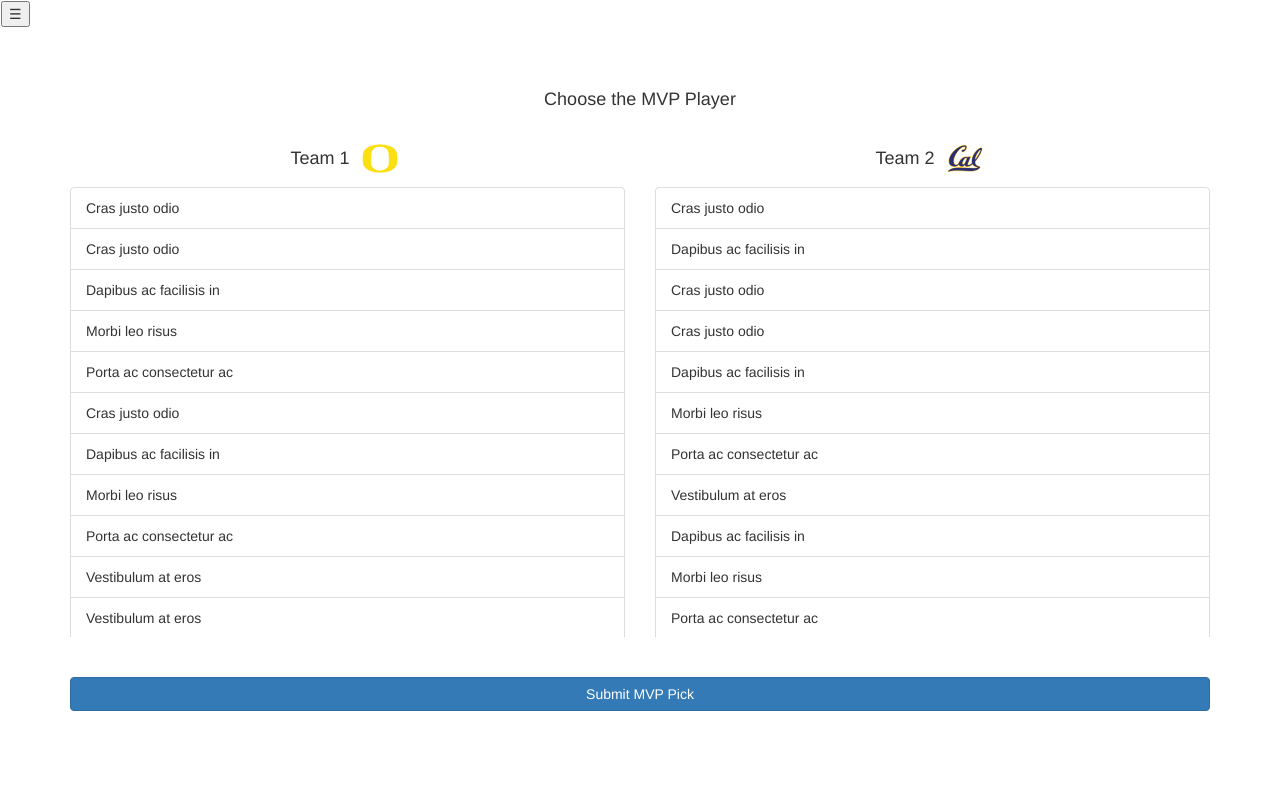
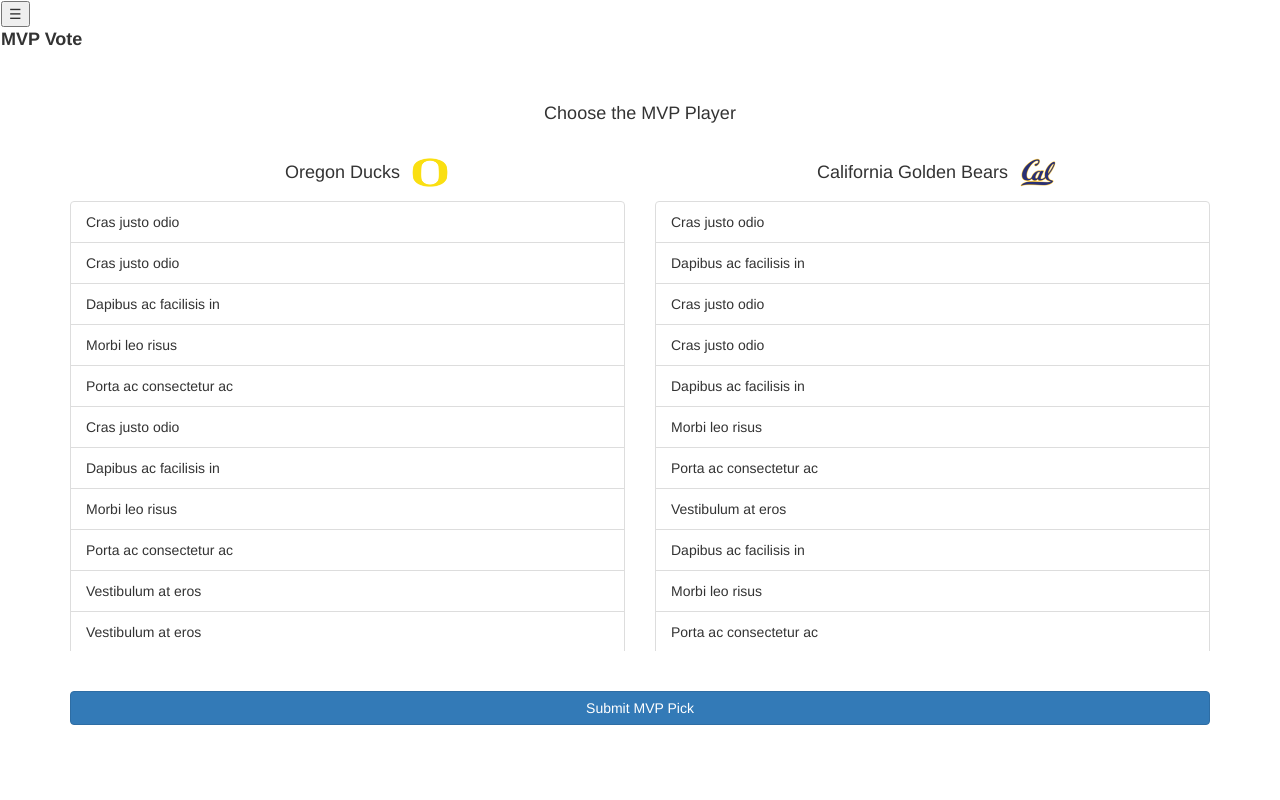
Before and after one commit to THEhEROLocker/Quackcon2016, a website: page mvp.html in a window 1280 px wide. Drawn offline with nearby package versions, Linux system fonts and the light colour scheme.

```diff
--- a/mvp.html
+++ b/mvp.html
@@ -23,7 +23,8 @@
 		.row {
 			padding-bottom: 20px
 		}
-		li:hover {
+
+		.list-group-item:hover {
 			background-color: green
 		}
 
@@ -34,6 +35,16 @@
 
 		#submit {
 			margin: auto
+		}
+
+		#selected-item {
+			font-weight: bold;
+			font-size: 18px;
+		}
+
+		.navitemname {
+			display: inline-block;
+			width: 100%
 		}
 
 	</style>
@@ -52,22 +63,40 @@
 						<button class="navbar-toggler navbtn" data-toggle="collapse" data-target="#CollapsingNavbar" href="#">Raffle</button>
 					</li>
 				</ul>
-		    </div>
+			</div>
 		</div>
-		<nav class="navbar navbar-light bg-faded">
-			<button class="navbar-toggler" type="button" data-toggle="collapse" data-target="#CollapsingNavbar">
-				&#9776;
-			</button>
-		</nav>
+
+		<div class="navitemname">
+				<nav class="navbar navbar-light bg-faded nav-inline">
+					<ul class="nav nav-inline">
+							<li class="nav-item">
+						<button class="navbar-toggler" type="button" data-toggle="collapse" data-target="#CollapsingNavbar"> &#9776; </button>
+						</li>
+						<li class="nav-item">
+							<p id="selected-item">MVP Vote</p>
+						</li>
+					</ul>
+				</nav>
+		</div>
 
 		<div class="container">
 			<div class="teamlist">
 			<h4 align="center" id="ChooseMVPTitle">Choose the MVP Player</h4>
+
+			<div class="container">
+				<div class="col-xs-6 col-sm-6">
+					<h4 align="center">Oregon Ducks
+						<img src="./img/duck.png" alt="Mountain View" style="width:50px;height:auto;">
+					</h4>
+				</div>
+				<div class="col-xs-6 col-sm-6">
+					<h4 align="center">California Golden Bears
+						<img src="./img/cal.png" alt="Mountain View" style="width:50px;height:auto;">
+					</h4>
+				</div>
+			</div>
 			<div class="row">
 				<div class="col-xs-6 col-sm-6">
-					<h4 align="center">Team 1
-						<img src="./img/duck.png" alt="Mountain View" style="width:50px;height:auto;">
-					</h4>
 					<ul class="list-group scrollable-menu">
 						<li class="list-group-item">Cras justo odio</li>
 						<li class="list-group-item">Cras justo odio</li>
@@ -87,9 +116,6 @@
 					</ul>
 				</div>
 				<div class="col-xs-6 col-sm-6">
-					<h4 align="center">Team 2
-						<img src="./img/cal.png" alt="Mountain View" style="width:50px;height:auto;">
-					</h4>
 					<ul class="list-group scrollable-menu">
 						<li class="list-group-item">Cras justo odio</li>
 						<li class="list-group-item">Dapibus ac facilisis in</li>
@@ -122,5 +148,12 @@
 		<script src="https://maxcdn.bootstrapcdn.com/bootstrap/4.0.0-alpha.3/js/bootstrap.min.js" integrity="sha384-ux8v3A6CPtOTqOzMKiuo3d/DomGaaClxFYdCu2HPMBEkf6x2xiDyJ7gkXU0MWwaD" crossorigin="anonymous"></script>
 		<link rel="stylesheet" href="https://ajax.googleapis.com/ajax/libs/jqueryui/1.11.4/themes/smoothness/jquery-ui.css">
 		<script src="https://ajax.googleapis.com/ajax/libs/jqueryui/1.11.4/jquery-ui.min.js"></script>
+		<script>
+			$( ".navbtn" ).click(function() {
+				var currentName = $(this).text();
+				console.log(currentName);
+				$("#selected-item").text(currentName);
+			});
+		</script>
 	</body>
 </html>
```
